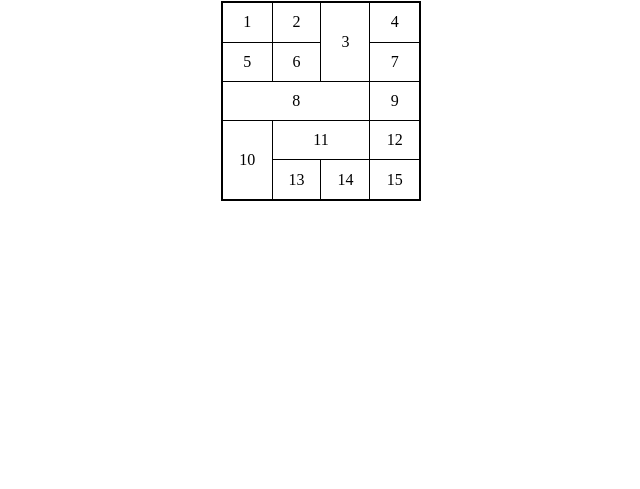
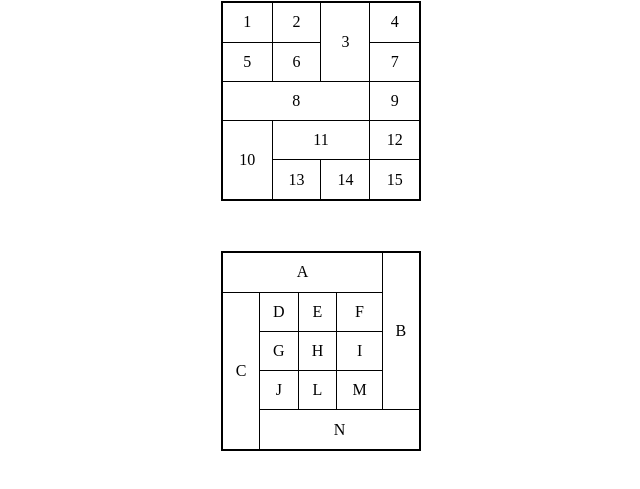
Before and after one commit to matheusgozzi/reforco_HTML_e_CSS, a plain HTML site: page desafios/desafio_013/index.html in a window 1280 px wide. Shown: the part 79-568 px from the top of the page, without its empty margins (319-959 px from the left). Drawn offline with Linux system fonts and the light colour scheme.

Commit message:
Desafio tabela, ex-02 feito

```diff
--- a/desafios/desafio_013/index.html
+++ b/desafios/desafio_013/index.html
@@ -21,13 +21,17 @@
 
 
         }
+
+        .ex-02{
+            margin-top: 50px;
+        }
     </style>
 </head>
 <body>
 
     <h1>Desafio com Tabelas</h1>
 
-    <table>
+    <table class="ex-01">
         <tr>
             <td>1</td>
             <td>2</td>
@@ -59,5 +63,35 @@
     </tr>
     </table>
 
+    <table class="ex-02">
+        <tr>
+            <td colspan="4">A</td>
+            <td rowspan="4">B</td>
+        </tr>
+
+        <tr>
+            <td rowspan="4">C</td>
+            <td>D</td>
+            <td>E</td>
+            <td>F</td>
+        </tr>
+
+        <tr>
+            <td>G</td>
+            <td>H</td>
+            <td>I</td>
+        </tr>
+
+        <tr>
+            <td>J</td>
+            <td>L</td>
+            <td>M</td>
+        </tr>
+
+        <tr>
+            <td colspan="4">N</td>
+        </tr>
+    </table>
+
 </body>
 </html>
```
